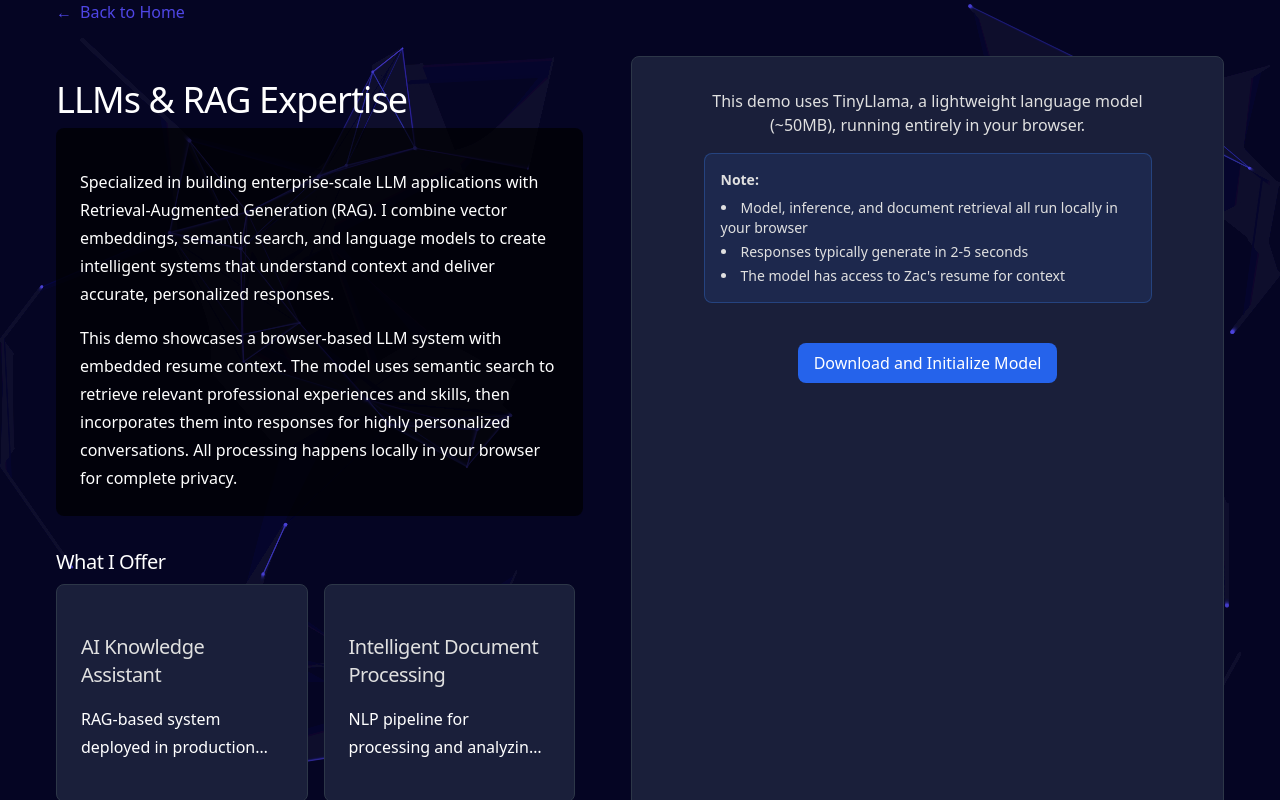
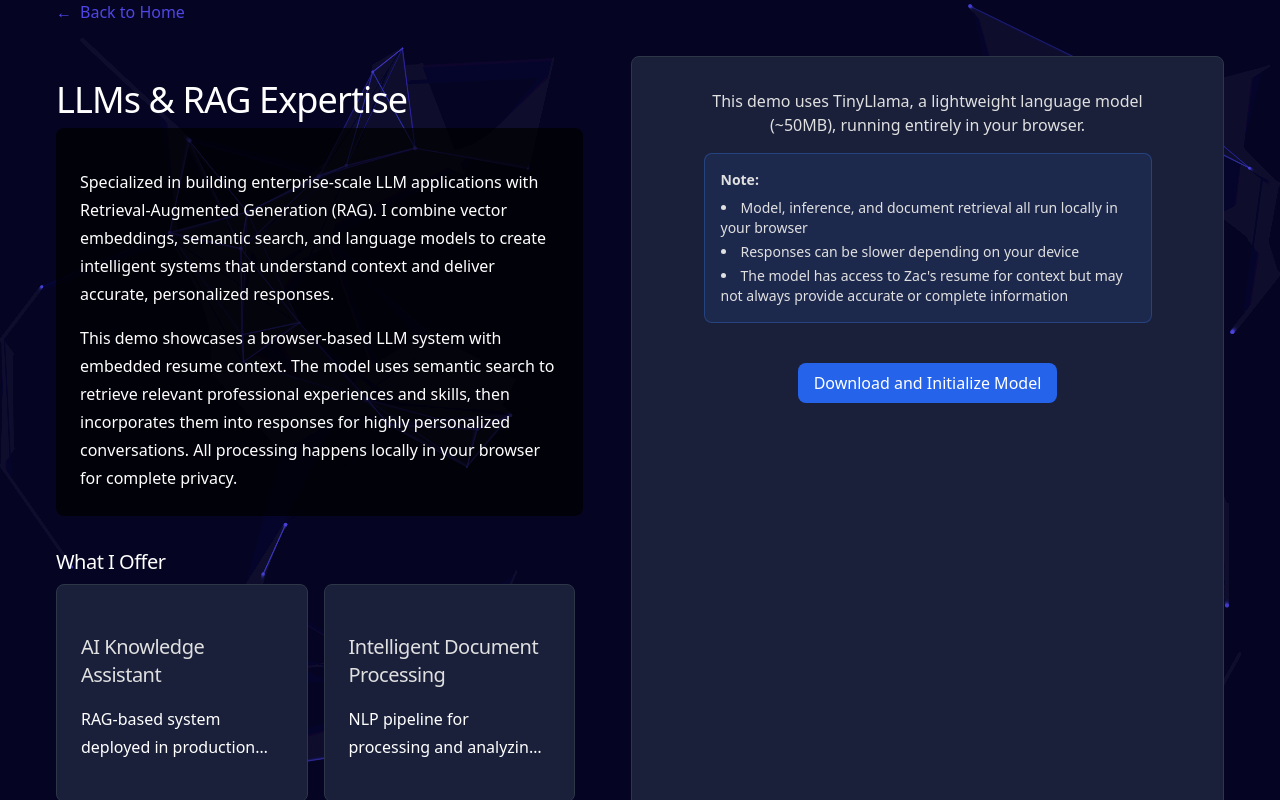
Before and after one commit to zjwarnes/zachary-warnes-portfolio, a Next.js app: page /projects/llm in a window 1280 px wide. Both pictures are taken after a click on the button "Start Demo". Shown: the top 800 px of the page. Built offline with nearby package versions, Linux system fonts and the light colour scheme.

Commit message:
Update demo context

```diff
--- a/app/components/projects/llm/llm-demo.tsx
+++ b/app/components/projects/llm/llm-demo.tsx
@@ -88,8 +88,8 @@ export function LLMDemo() {
             <p><strong>Note:</strong></p>
             <ul className="list-disc list-inside space-y-1">
               <li>Model, inference, and document retrieval all run locally in your browser</li>
-              <li>Responses typically generate in 2-5 seconds</li>
-              <li>The model has access to Zac's resume for context</li>
+              <li>Responses can be slower depending on your device</li>
+              <li>The model has access to Zac's resume for context but may not always provide accurate or complete information</li>
             </ul>
           </div>
         </div>
```
